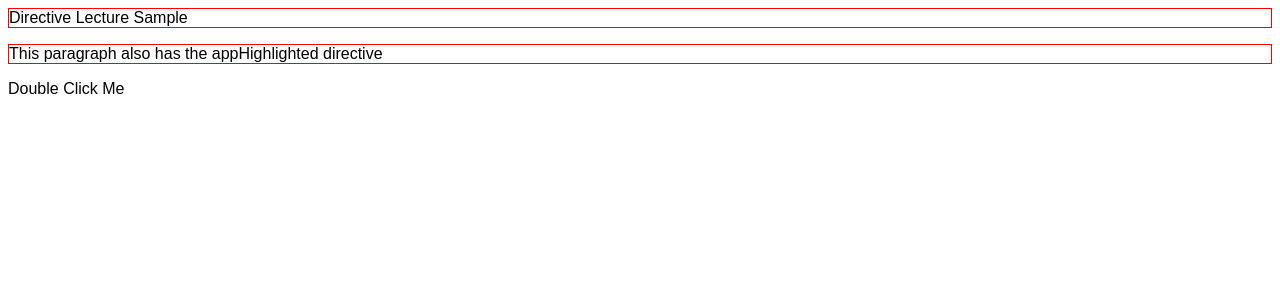
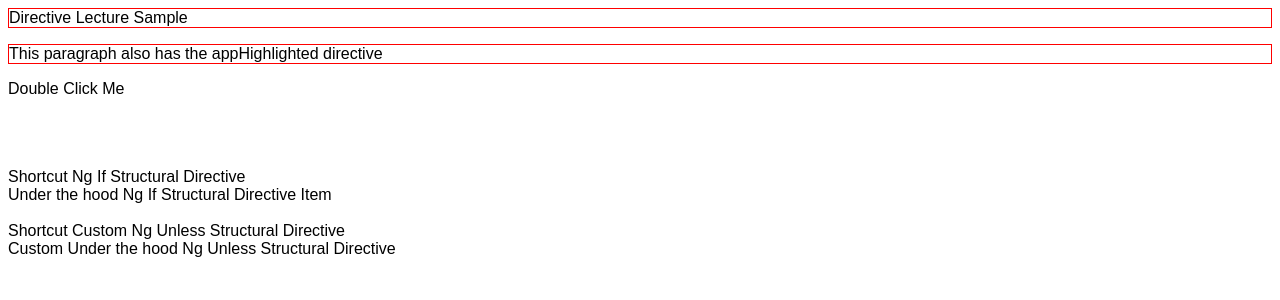
Before and after one commit to ihsantaha/angular, an Angular app: page / in a window 1280 px wide. Shown: the top 300 px of the page. Built offline with nearby package versions, Linux system fonts and the light colour scheme.

Commit message:
Structural Directive with star Syntax

```diff
--- a/src/app/app.module.ts
+++ b/src/app/app.module.ts
@@ -6,6 +6,7 @@ import { NgtemplateLectureComponent } from './ngtemplate-lecture/ngtemplate-lect
 import { ChildComponent } from './ngtemplate-lecture/child/child.component';
 import { HighlightedDirective } from './directives/highlighted.directive';
 import { DirectiveLectureComponent } from './directive-lecture/directive-lecture.component';
+import { NgxUnlessDirective } from './directives/ngx-unless.directive';
 
 @NgModule({
   declarations: [
@@ -13,7 +14,8 @@ import { DirectiveLectureComponent } from './directive-lecture/directive-lecture
     NgtemplateLectureComponent,
     ChildComponent,
     HighlightedDirective,
-    DirectiveLectureComponent
+    DirectiveLectureComponent,
+    NgxUnlessDirective
   ],
   imports: [
     BrowserModule
--- a/src/app/directive-lecture/directive-lecture.component.html
+++ b/src/app/directive-lecture/directive-lecture.component.html
@@ -1,3 +1,4 @@
+<!-- Custom Directive -->
 <div appHighlighted
 [disable]="true"
 (toggleDisableValue)="onToggleDisableValue($event)"
@@ -5,4 +6,29 @@
 
 <p appHighlighted>This paragraph also has the appHighlighted directive</p>
 
-<p (click)="appHighlighter.onToggleDoubleClick()">Double Click Me</p>
+<p (dblclick)="appHighlighter.onToggleDoubleClick()">Double Click Me</p>
+
+<br><br><br>
+
+<!-- Custom Structural Directive with Star Syntax -->
+<div *ngIf="item">
+    Shortcut Ng If Structural Directive
+</div>
+
+<ng-template [ngIf]="item" let-i>
+    <div>
+        Under the hood Ng If Structural Directive {{i}}
+    </div>
+</ng-template>
+
+<br>
+
+<div *ngxUnless="!item" let i>
+    Shortcut Custom Ng Unless Structural Directive {{i}}
+</div>
+
+<ng-template [ngxUnless]="!item">
+    <div>
+        Custom Under the hood Ng Unless Structural Directive
+    </div>
+</ng-template>
--- a/src/app/directive-lecture/directive-lecture.component.ts
+++ b/src/app/directive-lecture/directive-lecture.component.ts
@@ -7,13 +7,15 @@ import { Component, OnInit } from '@angular/core';
 })
 export class DirectiveLectureComponent implements OnInit {
 
+  item: string = 'Item';
+
   constructor() { }
 
   ngOnInit() {
   }
 
   onToggleDisableValue(disableValue:boolean) {
-    console.log(`Cuurent Disable Value: ${disableValue}`);
+    console.log(`Current Disable Value: ${disableValue}`);
   }
 
 }
--- a/src/app/directives/highlighted.directive.ts
+++ b/src/app/directives/highlighted.directive.ts
@@ -29,11 +29,11 @@ export class HighlightedDirective {
     return 'solid 1px red';
   }
 
-  @HostBinding('attr.disabled')
-  get toggleMe() {
-    console.log(this.disableValue);
-    return this.disableValue;
-  }
+  // @HostBinding('attr.disabled')
+  // get attrDisabled() {
+  //   console.log(this.disableValue);
+  //   return this.disableValue;
+  // }
 
   @HostListener('click', ['$event'])
   clickMe($event) {
--- /dev/null
+++ b/src/app/directives/ngx-unless.directive.ts
@@ -0,0 +1,22 @@
+import { Directive, TemplateRef, ViewContainerRef, Input } from '@angular/core';
+
+@Directive({
+  selector: '[ngxUnless]'
+})
+export class NgxUnlessDirective {
+
+  visible = false;
+
+  constructor(private templateRef: TemplateRef<any>, private viewContainer: ViewContainerRef) { }
+
+  @Input()
+  set ngxUnless(condition: boolean) {
+    if (!condition && !this.visible) {
+      this.viewContainer.createEmbeddedView(this.templateRef);
+      this.visible = true;
+    } else if (condition && this.visible) {
+      this.viewContainer.clear();
+      this.visible = false;
+    }
+  }
+}
```
Also changed, not shown: 1 other file (tests, documents, lock files or other folders).
